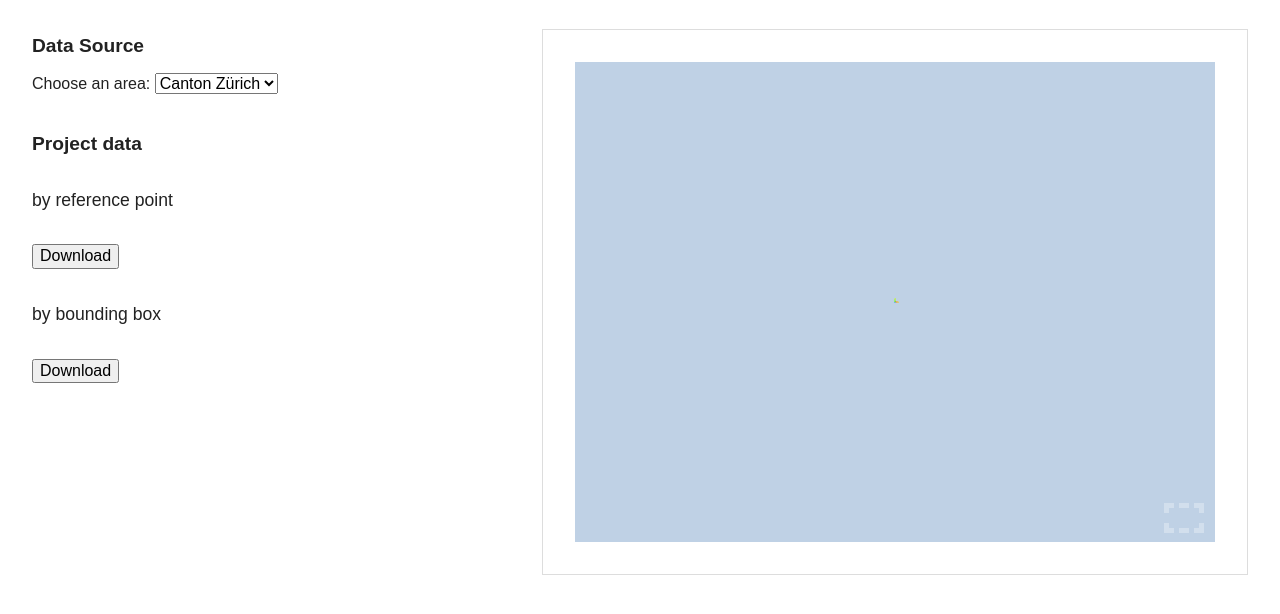
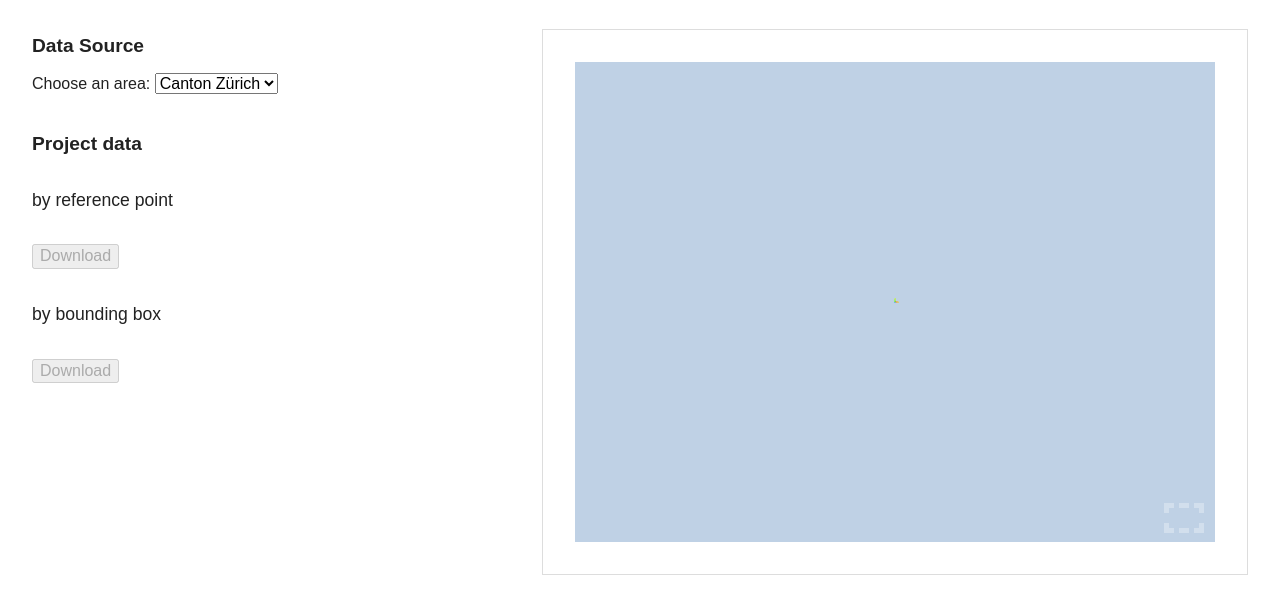
Before and after one commit to ehtick/dbs, a plain HTML site: page xyz/index.html in a window 1280 px wide. Shown: the part 100-714 px from the top of the page. Drawn offline with nearby package versions, Linux system fonts and the light colour scheme; no server answers.

Commit message:
Disable download buttons.

```diff
--- a/xyz/index.html
+++ b/xyz/index.html
@@ -24,7 +24,7 @@
       <table>
         <!-- See Controls.js. -->
       </table>
-      <button>Download</button>
+      <button type="button" disabled>Download</button>
     </form>
 
     <h3>by bounding box</h3>
@@ -32,7 +32,7 @@
       <table>
         <!-- See Controls.js. -->
       </table>
-      <button>Download</button>
+      <button type="button" disabled>Download</button>
     </form>
 
     <script type="module" src="index.js"></script>
```
